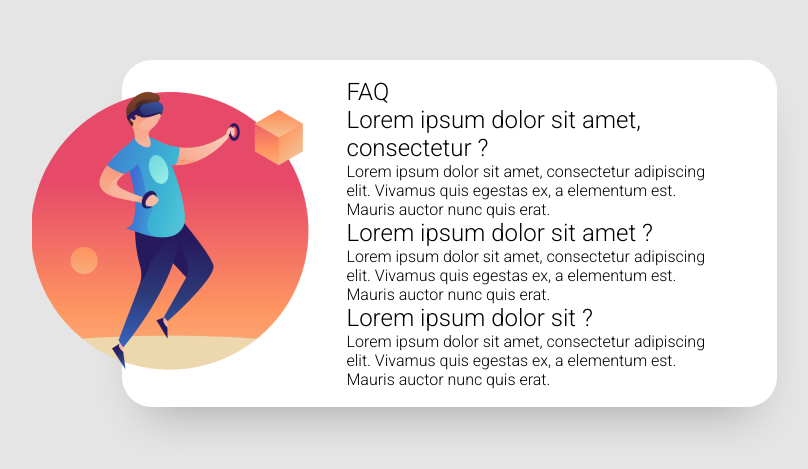
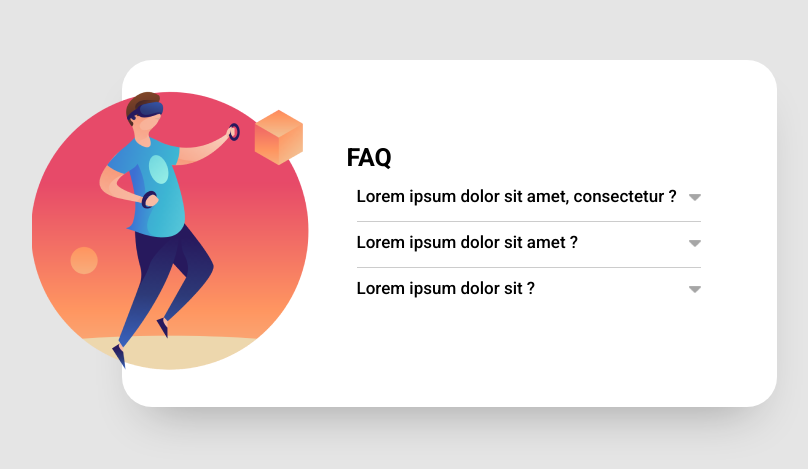
Before and after one commit to Martvie/pratica-javascript-intermediario, a plain HTML site: page 02/index.html in a window 1280 px wide. Shown: the part 167-636 px from the top of the page, without its empty margins (191-999 px from the left). Drawn offline with Linux system fonts and the light colour scheme.

Commit message:
css and html ok

```diff
--- a/02/index.html
+++ b/02/index.html
@@ -19,7 +19,7 @@
             <div class="content">
                 <h1>FAQ</h1>
 
-                <ul class="item">
+                <ul class="items">
                     <li class="item">
                         <h2 class="question">Lorem ipsum dolor sit amet, consectetur ? </h2>
 
--- a/02/src/css/style.css
+++ b/02/src/css/style.css
@@ -34,3 +34,54 @@ main {
     width: 90%;
     padding-left: 225px;
 }
+
+.acordeon .content h1 {
+    font-size: 25px;
+    font-weight: 700;
+    margin-bottom: 14px;
+}
+
+.acordeon .items .item {
+    cursor: pointer;
+    background-image: url(../images/icone-seta-fechada.png);
+    background-repeat: no-repeat;
+    background-position: top 8px right 0px;
+    background-size: 12px;
+    border-bottom: 1px solid #CCC;
+    margin: 10px;
+}
+
+.acordeon .items .item:last-child {
+    border-bottom: none;
+}
+
+.acordeon .items .item .question {
+    padding-bottom: 15px;
+    transition: 0.3s ease;
+    font-size: 17px;
+    font-weight: 500;
+    width: 95%;
+}
+
+.item .question:hover {
+    color: #F47c57;
+}
+
+.acordeon .items .item .answer {
+    display: none;
+    padding-bottom: 15px;
+    font-size: 15px;
+    font-weight: 300;
+}
+
+.acordeon .items .item.active {
+    background-image: url(../images/icone-seta-aberta.png);
+}
+
+.acordeon .items .item.active .question {
+    font-weight: 700;
+}
+
+.acordeon .items .item.active .answer {
+    display: block;
+}
```
